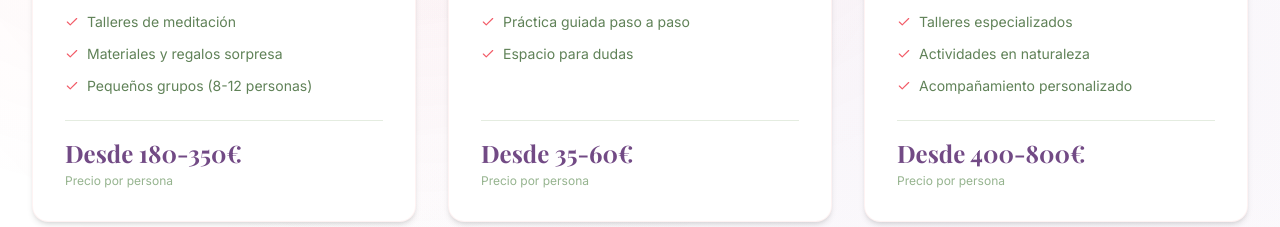
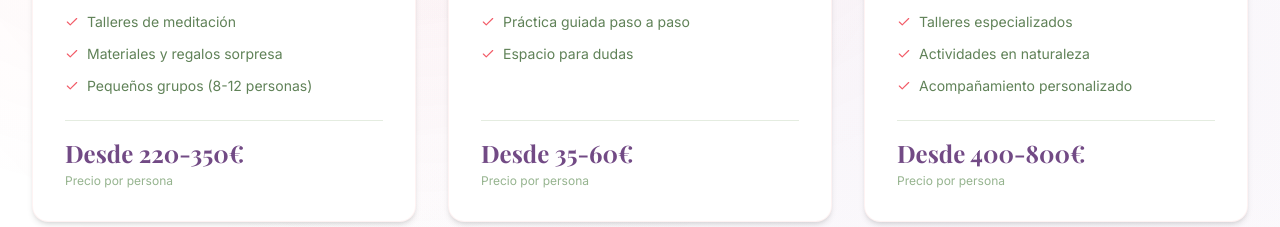
Before and after one commit to Limad7/noelia-yoga-v2, a React (Vite) app: page /#/servicios/retiros in a window 1280 px wide. Shown: the part 2120-2347 px from the top of the page. Built offline with nearby package versions, Linux system fonts and the light colour scheme; a web font is replaced by a local one.

Commit message:
Retiros: precio fin de semana 180€ → 220€

```diff
--- a/src/pages/Retiros.jsx
+++ b/src/pages/Retiros.jsx
@@ -14,7 +14,7 @@ const tiposRetiro = [
     title: 'Retiros de fin de semana',
     desc: 'Inmersión de 2-3 días en entornos naturales cercanos a Madrid. Ideal para desconectar sin necesidad de grandes desplazamientos.',
     incluye: ['2 noches de alojamiento', 'Todas las comidas saludables', '4-6 sesiones de yoga', 'Talleres de meditación', 'Materiales y regalos sorpresa', 'Pequeños grupos (8-12 personas)'],
-    precio: '180-350€',
+    precio: '220-350€',
   },
   {
     title: 'Talleres temáticos',
```
